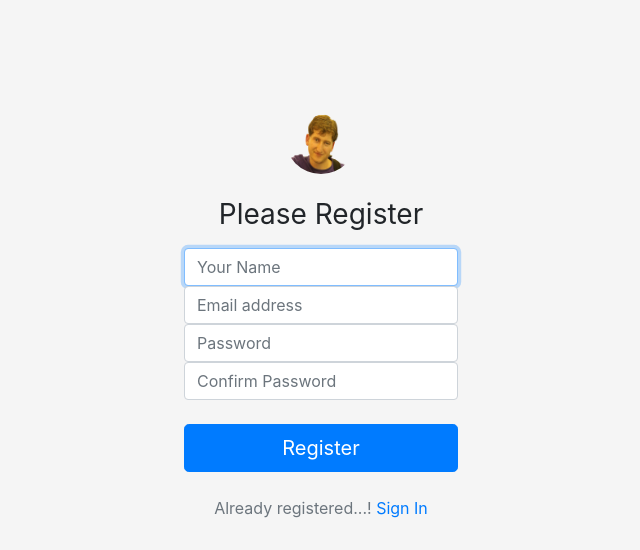
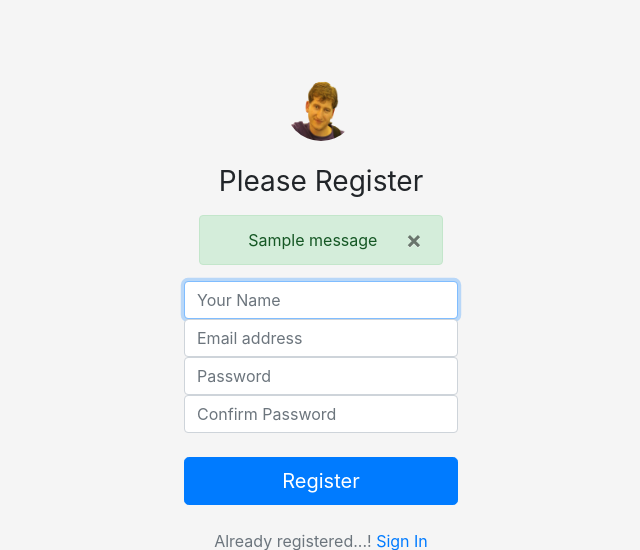
Before and after one commit to fatihkgm/AuthenticationApp-With-Django-and-PostgreSQL, a Django app: page /register/ in a window 1280 px wide. Shown: the part 81-631 px from the top of the page, without its empty margins (319-959 px from the left). Run offline with Django 3.2, Linux system fonts and the light colour scheme; tables that the repository leaves empty hold one stand-in row (values such as "Sample post"); one stand-in notice (Sample message) is shown; some libraries are stand-ins or nearby versions.

Commit message:
Display message implemented

```diff
--- a/accounts/templates/accounts/register.html
+++ b/accounts/templates/accounts/register.html
@@ -14,6 +14,26 @@
   <form class="form-register" actio="{% url 'register' %}"  method="POST">
     {% csrf_token %}
     <h1 class="h3 mb-3 font-weight-normal">Please Register</h1>
+    {% if messages %}
+
+        {% for message in messages %}
+            <div id="message" class="container">
+              <div class="alert alert-{{ message.tags }}" alert-dismissable role="alert">
+                  <button type="button" class="close" data-dismiss="alert"><span aria-hidden="true">&times;</span></button>
+
+                  <strong>
+                    {% if message.level == DEFAULT_MESSAGE_LEVELS.ERROR %}
+                        Error:
+                    {% else %}
+                        {{mesaage.tags|title}}
+                    {% endif %}
+                  </strong>
+                  {{message}}
+              </div>
+            </div>
+        {% endfor %}
+
+    {% endif %}
 
     <label for="name" class="sr-only">Name</label>
     <input
--- a/accounts/views.py
+++ b/accounts/views.py
@@ -1,4 +1,5 @@
 from django.shortcuts import render,redirect
+from django.contrib import messages
 
 # Create your views here.
 
@@ -11,7 +12,7 @@ def login (request):
 def register (request):
 
 	if request.method == 'POST':
-		print('tHIS IS pOST METHOD')
+		messages.error(request,'This is error')
 	return render (request , 'accounts/register.html' )
 
 def dashboard (request):
--- a/userauth/settings.py
+++ b/userauth/settings.py
@@ -119,3 +119,8 @@ USE_TZ = True
 # https://docs.djangoproject.com/en/3.1/howto/static-files/
 
 STATIC_URL = '/static/'
+
+from django.contrib.messages import constants as messages
+MESSAGE_TAGS = {
+    messages.ERROR: 'danger',
+}
```
